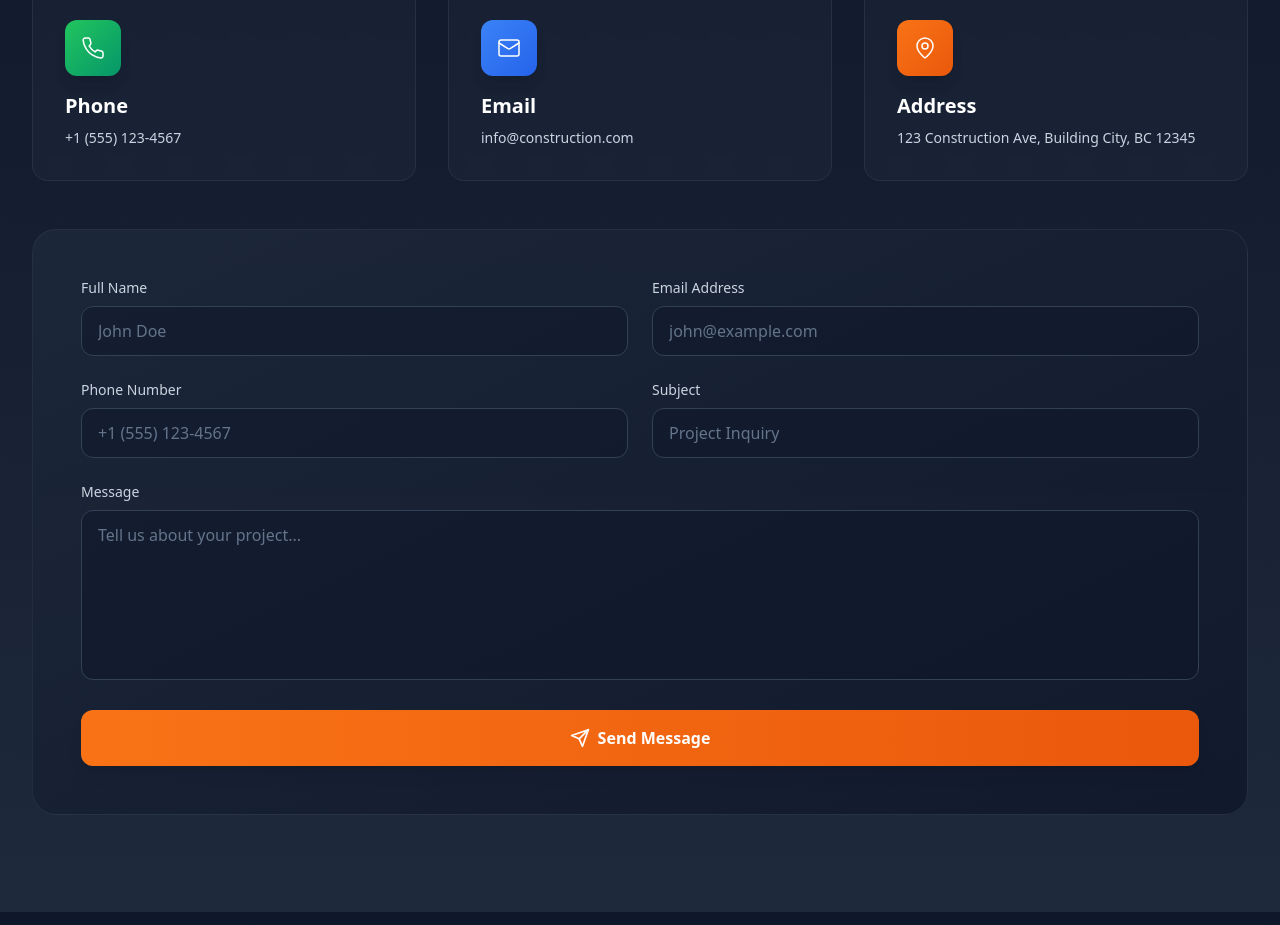
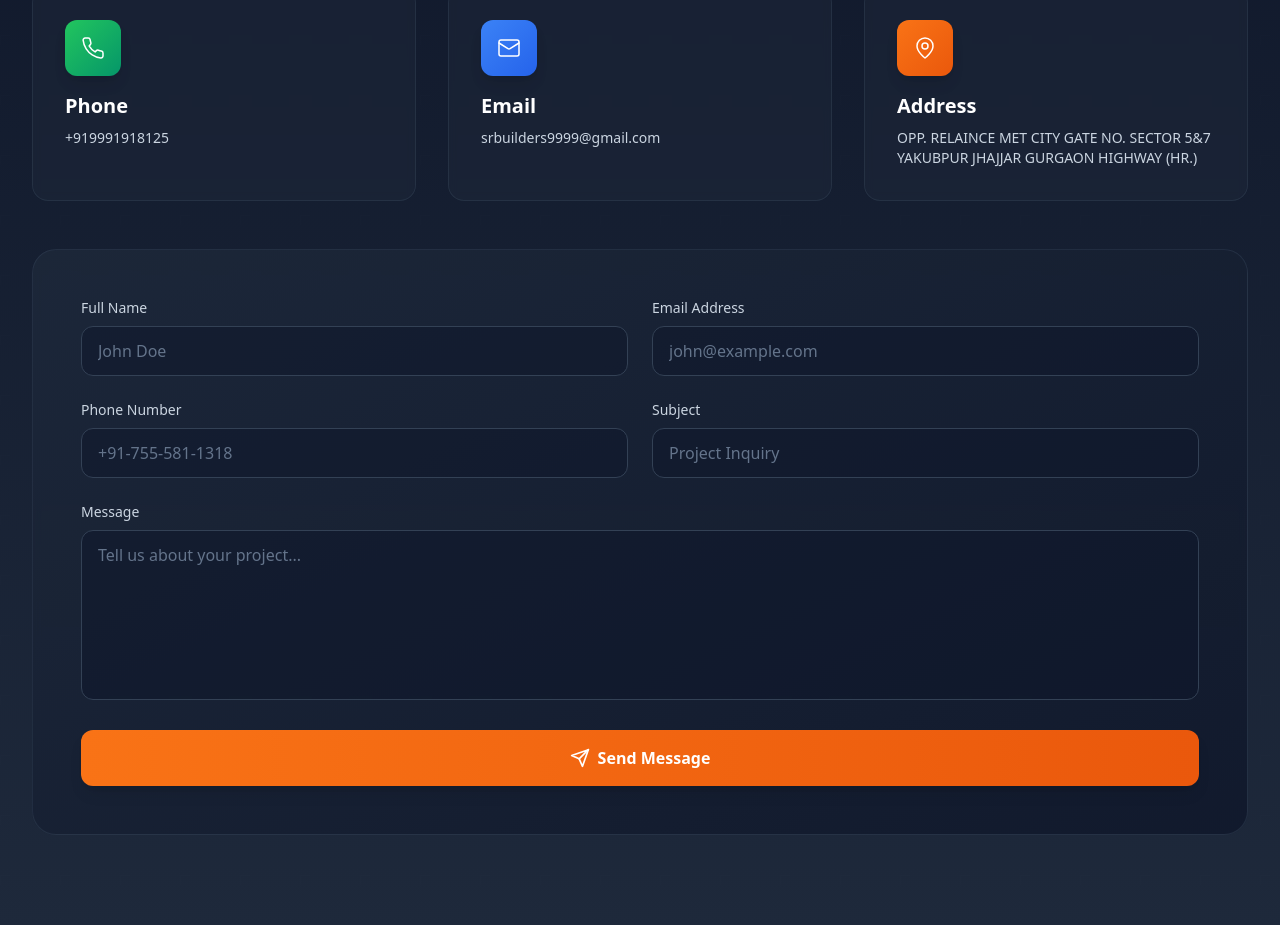
Before and after one commit to Jaggu762/SR-Builders, a React (Vite) app: page / in a window 1280 px wide. Shown: the part 8085-9010 px from the top of the page. Built offline with nearby package versions, Linux system fonts and the light colour scheme.

Commit message:
Update Contact.tsx

```diff
--- a/src/components/Contact.tsx
+++ b/src/components/Contact.tsx
@@ -74,21 +74,21 @@ export default function Contact() {
     {
       icon: Phone,
       title: 'Phone',
-      content: '+1 (555) 123-4567',
-      link: 'tel:+15551234567',
+      content: '+919991918125',
+      link: 'tel:+919991918125',
       gradient: 'from-green-500 to-emerald-600',
     },
     {
       icon: Mail,
       title: 'Email',
-      content: 'info@construction.com',
-      link: 'mailto:info@construction.com',
+      content: 'srbuilders9999@gmail.com',
+      link: 'mailto:srbuilders9999@gmail.com',
       gradient: 'from-blue-500 to-blue-600',
     },
     {
       icon: MapPin,
       title: 'Address',
-      content: '123 Construction Ave, Building City, BC 12345',
+      content: 'OPP. RELAINCE MET CITY GATE NO. SECTOR 5&7 YAKUBPUR JHAJJAR GURGAON HIGHWAY (HR.)',
       link: '#',
       gradient: 'from-orange-500 to-orange-600',
     },
@@ -183,7 +183,7 @@ export default function Contact() {
                   value={formData.phone}
                   onChange={handleChange}
                   className="w-full px-4 py-3 bg-slate-900/50 border border-slate-700 rounded-xl text-white placeholder-slate-500 focus:outline-none focus:ring-2 focus:ring-orange-500 focus:border-transparent transition-all duration-300"
-                  placeholder="+1 (555) 123-4567"
+                  placeholder="+91-755-581-1318"
                 />
               </div>
 
```
